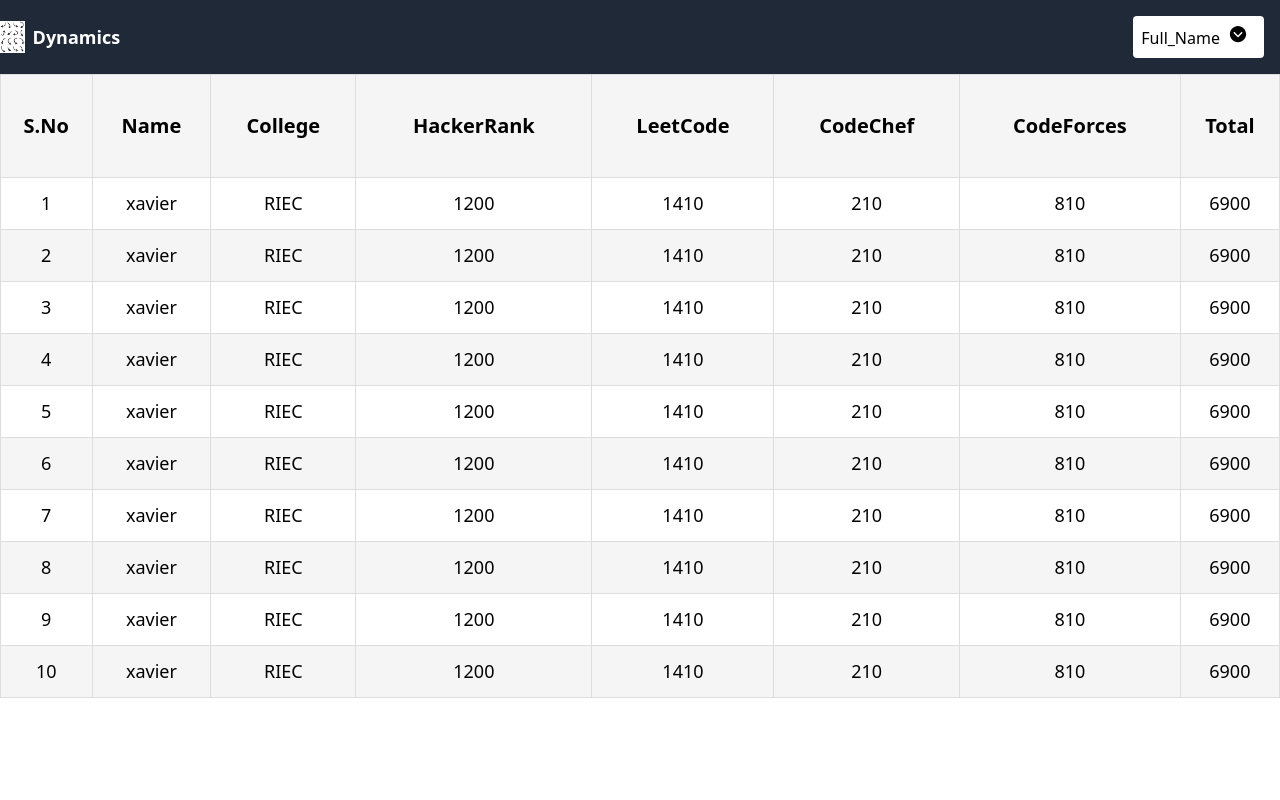
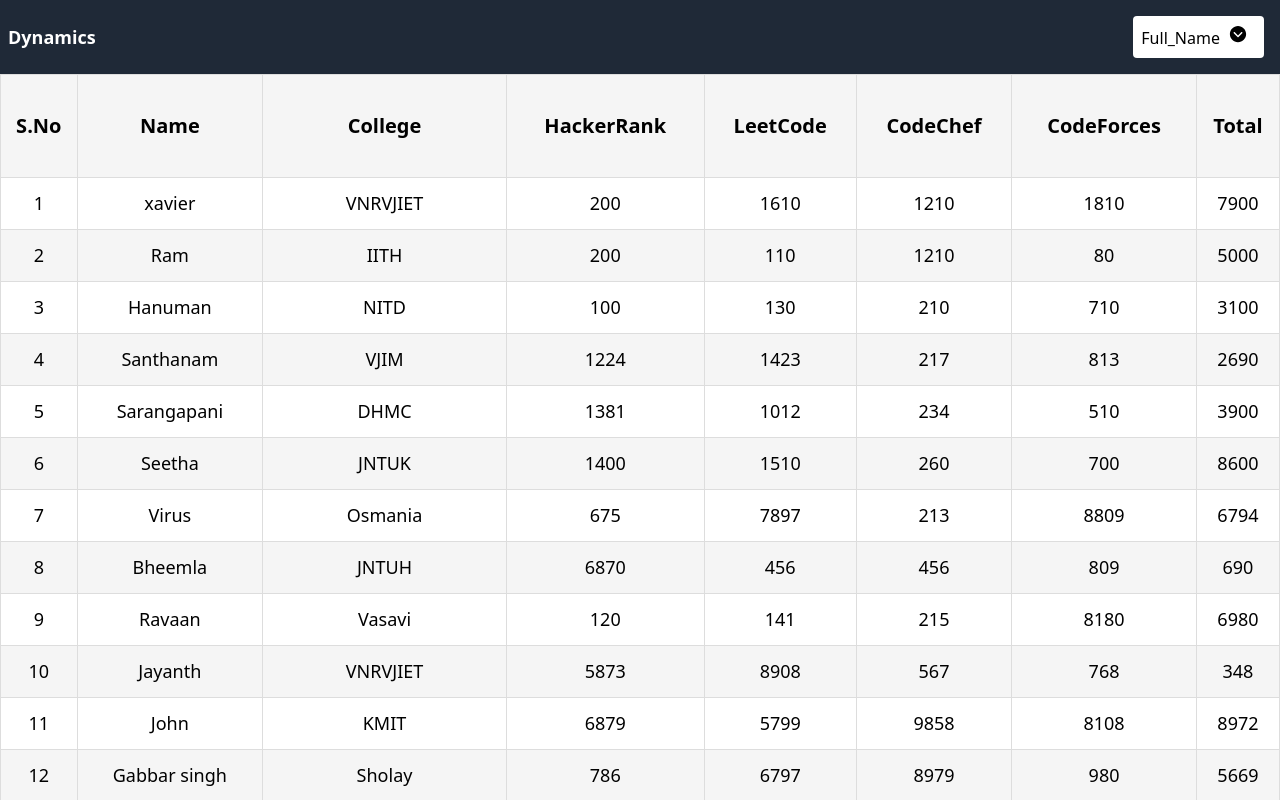
Before and after one commit to charan-24/coding-platform-result-analysis, a React (Create React App) app in the folder frontend/: page /leaderboard in a window 1280 px wide. Shown: the top 800 px of the page. Built offline with nearby package versions, Linux system fonts and the light colour scheme.

Commit message:
added contact-us page

```diff
--- a/frontend/package.json
+++ b/frontend/package.json
@@ -3,6 +3,7 @@
   "version": "0.1.0",
   "private": true,
   "dependencies": {
+    "@emailjs/browser": "^3.11.0",
     "@testing-library/jest-dom": "^5.17.0",
     "@testing-library/react": "^13.4.0",
     "@testing-library/user-event": "^13.5.0",
--- a/frontend/src/App.js
+++ b/frontend/src/App.js
@@ -4,6 +4,7 @@
 import CodingProfiles from './pages/codingProfiles';
 import LeaderBoard from './pages/leaderboard/leaderboard';
 import MyAccount from './pages/myAccount/myAccount';
+import Contactus from './layouts/contactus';
 
 //import Footer from './layouts/footer';
 import Register from './pages/register';
@@ -24,6 +25,7 @@
             <Route path='/coding-profiles' element={<CodingProfiles/>}/>
             <Route path='/leaderboard' element={<LeaderBoard />}/>
             <Route path='/my-account' element={<MyAccount />}/>
+            <Route path='/contact-us' element={<Contactus />}/>
         </Routes>
       </Router>
     </div>
--- /dev/null
+++ b/frontend/src/layouts/contactus.js
@@ -0,0 +1,45 @@
+import React, { useRef } from 'react';
+import emailjs from '@emailjs/browser';
+// import '../styles/Contactus.css';
+import Navbar from './navbar';
+function Contactus() {
+  const form = useRef();
+
+  const sendEmail = (e) => {
+    e.preventDefault();
+
+    emailjs.sendForm('service_bptjnsl', 'template_ribf58f', form.current, 'Ol8gkNhvS7n8Azo-0')
+      .then((result) => {
+          console.log(result.text);
+          alert("Mail Sent");
+      }, (error) => {
+          console.log(error.text);
+          alert("There's a problem with this service right now, sorry for your inconvenince");
+      });
+  };
+
+  return (
+    <div className=''>
+        {/* <Navbar /> */}
+        <div className='mx-auto border-t border-gray-300'>
+            <h1 className='text-center font-bold mt-4 lg:text-[2rem] underline'>CONTACT US</h1>
+            <form ref={form} onSubmit={sendEmail} className="w-3/4 md:w-2/5 mx-auto mt-4">
+                <label htmlFor="name" className="block  text-black font-bold mt-2">Name</label>
+                <input id="name" type="text" placeholder="Enter Your Name" className="w-full border-1 border-black rounded-mg mt-2 focus:outline-none"></input>
+                <hr className={`border-1 border-black w-full`}/>
+                <label htmlFor="email" className="block  text-black font-bold mt-2">Email</label>
+                <input id="email" type="email" placeholder="Enter your email" className="w-full rounded-mg mt-2 focus:outline-none"></input>
+                <hr className={`border-1 border-black w-full`}/>
+                <label htmlFor="desc" className="block  text-black font-bold mt-2">Message</label>
+                <textarea id="desc" type="text" placeholder="Enter your message" className="w-full rounded-mg mt-2 focus:outline-none"></textarea>
+                <hr className={`border-1 border-black w-full`}/>
+                <button className="block mx-auto bg-amber-300 rounded-md px-8 py-2 md:px-10 my-4">Send</button>
+                    {/* <hr className={`border-1 border-black w-full`}/>                    */}
+            </form>
+        </div>
+    </div>
+
+  );
+}
+
+export default Contactus;
--- a/frontend/src/layouts/footer.js
+++ /dev/null
@@ -1,11 +0,0 @@
-import React from "react";
-
-function Footer(){
-    return(
-        <div>
-            <h1>Footer</h1>
-        </div>
-    );
-};
-
-export default Footer;
--- a/frontend/src/layouts/navbar.js
+++ b/frontend/src/layouts/navbar.js
@@ -1,9 +1,10 @@
 // Navbar.js
 import React, { useState} from 'react';
-import { Link } from 'react-router-dom';
+import { Link, useNavigate } from 'react-router-dom';
 import logo1 from '../images/logo1.jpeg';
 import { IoIosArrowDropdownCircle } from "react-icons/io";
 const Navbar = () => {
+
   const [isDropdownOpen, setDropdownOpen] = useState(false);
   const [style,setStyle] = useState({});
 
@@ -23,12 +24,15 @@
     setDropdownOpen(!isDropdownOpen);
   };
 
-  const handleOptionClick = () => {
+  const handleOptionClick = (e) => {
     setStyle({
       transform: 'rotate(360deg)',
       transition: 'transform 150ms ease',
     });
     setDropdownOpen(false);
+    // if(e.target.id==='logout'){
+    //   useNavigate('../pages/login.js');
+    // }
   };
 
   // useEffect(()=>{
@@ -46,7 +50,7 @@
       <div className="container  flex justify-between items-center py-4">
         <div className="flex items-center">
           {/* logo image */}
-          <img src={logo1} alt="Logo" className="h-8 " />
+          {/* <img src={logo1} alt="Logo" className="h-8 " /> */}
           {/* Hide on small devices */}
           <span className="ml-2 text-lg font-semibold hidden sm:inline ">Dynamics</span>
         </div>
@@ -71,10 +75,10 @@
             </Link>
             {/* <Link to="/contact" className="block px-4 py-2 hover:bg-gray-200" onClick={handleOptionClick}>
               Contact Us
+            </Link> */}
+            <Link to="/" id="logout" className="block px-4 py-2 hover:bg-gray-200" onClick={handleOptionClick}>
+              LogOut
             </Link>
-            <Link to="/logout" className="block px-4 py-2 hover:bg-gray-200" onClick={handleOptionClick}>
-              LogOut
-            </Link> */}
           </div>
         </div>
       </div>
--- a/frontend/src/pages/leaderboard/leaderboard.js
+++ b/frontend/src/pages/leaderboard/leaderboard.js
@@ -1,110 +1,9 @@
 import React from "react";
 import Navbar from '../../layouts/navbar';
+import Contactus from "../../layouts/contactus";
 import './leaderboard.css';
+import { Users } from "./leaderboarddata";
 function LeaderBoard(){
-    const users = [
-            {
-                sno:1,
-                name: "xavier",
-                college: "RIEC",
-                hacker:1200,
-                leet:1410,
-                chef:210,
-                force:810,
-                total:6900
-            },
-            {
-                sno:2,
-                name: "xavier",
-                college: "RIEC",
-                hacker:1200,
-                leet:1410,
-                chef:210,
-                force:810,
-                total:6900
-            },
-            {
-                sno:3,
-                name: "xavier",
-                college: "RIEC",
-                hacker:1200,
-                leet:1410,
-                chef:210,
-                force:810,
-                total:6900
-            },
-            {
-                sno:4,
-                name: "xavier",
-                college: "RIEC",
-                hacker:1200,
-                leet:1410,
-                chef:210,
-                force:810,
-                total:6900
-            },
-            {
-                sno:5,
-                name: "xavier",
-                college: "RIEC",
-                hacker:1200,
-                leet:1410,
-                chef:210,
-                force:810,
-                total:6900
-            },
-            {
-                sno:6,
-                name: "xavier",
-                college: "RIEC",
-                hacker:1200,
-                leet:1410,
-                chef:210,
-                force:810,
-                total:6900
-            },
-            {
-                sno:7,
-                name: "xavier",
-                college: "RIEC",
-                hacker:1200,
-                leet:1410,
-                chef:210,
-                force:810,
-                total:6900
-            },
-            {
-                sno:8,
-                name: "xavier",
-                college: "RIEC",
-                hacker:1200,
-                leet:1410,
-                chef:210,
-                force:810,
-                total:6900
-            },
-            {
-                sno:9,
-                name: "xavier",
-                college: "RIEC",
-                hacker:1200,
-                leet:1410,
-                chef:210,
-                force:810,
-                total:6900
-            },
-            {
-                sno:10,
-                name: "xavier",
-                college: "RIEC",
-                hacker:1200,
-                leet:1410,
-                chef:210,
-                force:810,
-                total:6900
-            },
-    ];
-    console.log({users});
     return(
         <div>
             <Navbar />
@@ -123,7 +22,7 @@
                         </tr>
                     </thead>
                     <tbody>
-                        {users.map((user,index)=>(
+                        {Users.map((user,index)=>(
                             <tr key={user.sno} className={index%2!==0?"tbody-row bg-[#f5f5f5]":"tbody-row"}>
                                 <td>{user.sno}</td>
                                 <td>{user.name}</td>
@@ -138,6 +37,7 @@
                     </tbody>
                 </table>
             </div>
+            <Contactus />
         </div>
     );
 };
--- /dev/null
+++ b/frontend/src/pages/leaderboard/leaderboarddata.js
@@ -0,0 +1,202 @@
+export const Users = [
+    {
+        sno:1,
+        name: "xavier",
+        college: "VNRVJIET",
+        hacker:200,
+        leet:1610,
+        chef:1210,
+        force:1810,
+        total:7900
+    },
+    {
+        sno:2,
+        name: "Ram",
+        college: "IITH",
+        hacker:200,
+        leet:110,
+        chef:1210,
+        force:80,
+        total:5000
+    },
+    {
+        sno:3,
+        name: "Hanuman",
+        college: "NITD",
+        hacker:100,
+        leet:130,
+        chef:210,
+        force:710,
+        total:3100
+    },
+    {
+        sno:4,
+        name: "Santhanam",
+        college: "VJIM",
+        hacker:1224,
+        leet:1423,
+        chef:217,
+        force:813,
+        total:2690
+    },
+    {
+        sno:5,
+        name: "Sarangapani",
+        college: "DHMC",
+        hacker:1381,
+        leet:1012,
+        chef:234,
+        force:510,
+        total:3900
+    },
+    {
+        sno:6,
+        name: "Seetha",
+        college: "JNTUK",
+        hacker:1400,
+        leet:1510,
+        chef:260,
+        force:700,
+        total:8600
+    },
+    {
+        sno:7,
+        name: "Virus",
+        college: "Osmania",
+        hacker:675,
+        leet:7897,
+        chef:213,
+        force:8809,
+        total:6794
+    },
+    {
+        sno:8,
+        name: "Bheemla",
+        college: "JNTUH",
+        hacker:6870,
+        leet:456,
+        chef:456,
+        force:809,
+        total:690
+    },
+    {
+        sno:9,
+        name: "Ravaan",
+        college: "Vasavi",
+        hacker:120,
+        leet:141,
+        chef:215,
+        force:8180,
+        total:6980
+    },
+    {
+        sno:10,
+        name: "Jayanth",
+        college: "VNRVJIET",
+        hacker:5873,
+        leet:8908,
+        chef:567,
+        force:768,
+        total:348
+    },
+    {
+        sno:11,
+        name: "John",
+        college: "KMIT",
+        hacker:6879,
+        leet:5799,
+        chef:9858,
+        force:8108,
+        total:8972
+    },
+    {
+        sno:12,
+        name: "Gabbar singh",
+        college: "Sholay",
+        hacker:786,
+        leet:6797,
+        chef:8979,
+        force:980,
+        total:5669
+    },
+    {
+        sno:13,
+        name: "Dany",
+        college: "KLHU",
+        hacker:2383,
+        leet:6989,
+        chef:878,
+        force:897,
+        total:9999
+    },
+    {
+        sno:14,
+        name: "Joe Rogan",
+        college: "Nalla Malla Reddy",
+        hacker:324,
+        leet:7890,
+        chef:6986,
+        force:3567,
+        total:8898
+    },
+    {
+        sno:15,
+        name: "Fakhroodhin",
+        college: "MallaReddy",
+        hacker:6787,
+        leet:3425,
+        chef:219,
+        force:8170,
+        total:6945
+    },
+    {
+        sno:16,
+        name: "Farak Ojhaa",
+        college: "Massachusetts",
+        hacker:5683,
+        leet:7987,
+        chef:8789,
+        force:7980,
+        total:7987
+    },
+    {
+        sno:17,
+        name: "Djinn",
+        college: "VNRVJIET",
+        hacker:7039,
+        leet:3793,
+        chef:210,
+        force:810,
+        total:6900
+    },
+    {
+        sno:18,
+        name: "Losiue",
+        college: "Stanford",
+        hacker:1200,
+        leet:1410,
+        chef:210,
+        force:810,
+        total:6900
+    },
+    {
+        sno:19,
+        name: "Ian Bishop",
+        college: "Harvard",
+        hacker:1200,
+        leet:1410,
+        chef:210,
+        force:810,
+        total:6900
+    },
+    {
+        sno:20,
+        name: "Mehboob",
+        college: "SNIST",
+        hacker:7034,
+        leet:7989,
+        chef:2108,
+        force:8780,
+        total:9990
+    },
+];
--- a/frontend/src/pages/login.js
+++ b/frontend/src/pages/login.js
@@ -22,7 +22,7 @@
             <div className="md:grid md:grid-cols-2 relative">
             <div className="relative">
                 <div className="relative max-md:hidden left-side w-full h-screen text-black font-extrabold">
-                    <h1 className="xl:text-4xl">LOGO</h1>
+                    <h1 className="xl:text-4xl">DYNAMICS</h1>
                     <h1 className="block text-center text-3xl">WELCOME BACK</h1>
                     <div className="flex justify-center item-center">
                         <img src= {Coding} className="absolute top-1/4 w-3/4" alt="coding GIF" />
--- a/frontend/src/pages/myAccount/myAccount.js
+++ b/frontend/src/pages/myAccount/myAccount.js
@@ -1,5 +1,6 @@
 import React from "react";
 import Navbar from "../../layouts/navbar";
+import Contactus from "../../layouts/contactus";
 import {codingProfiles,personals,socials,development} from "./myAccountsdata";
 function MyAccount(){
     return(
--- a/frontend/src/pages/myProfile/myProfile.js
+++ b/frontend/src/pages/myProfile/myProfile.js
@@ -4,6 +4,7 @@
 import BarGraph from './BarChart';
 import UserInfo from '../UserProfileInfo';
 import Navbar from '../../layouts/navbar';
+import Contactus from "../../layouts/contactus";
 const MyProfile = () => {
   const profileImageUrl = ''; // Add the actual image URL
 
@@ -46,8 +47,8 @@
           </div>
         </div>
       </div>
+      <Contactus />
     </div>
-
   );
 };
 
--- a/frontend/src/pages/register.js
+++ b/frontend/src/pages/register.js
@@ -20,7 +20,7 @@
         <div className="md:grid md:grid-cols-2 relative">
             <div className="relative">
                     <div className="max-md:hidden left-side w-full h-screen text-black font-extrabold relative">
-                        <h1 className="xl:text-4xl">LOGO</h1>
+                        <h1 className="xl:text-4xl">DYNAMICS</h1>
                         <h1 className="block text-center text-3xl">WELCOME CODERS</h1>
                         <div className="flex justify-center item-center">
                             <img src= {Coding} className="absolute top-1/4 w-3/4" alt="coding GIF" />
@@ -42,9 +42,9 @@
                     </div>
                     <form className="text-start bg-white ring-slate-50 mt-4" action="http://localhost:5000/register" method="post">
                         <label htmlFor="mail" className="block text-[16px] font-lato">Full Name</label>
-                        <input id="mail" type="email" name="mail" className="mb-4 h-[43px]  bg-[#F5F5F5] rounded w-full focus:outline-none font-lato"/>
+                        <input id="mail" type="text" name="mail" className="mb-4 h-[43px]  bg-[#F5F5F5] rounded w-full focus:outline-none font-lato"/>
                         <label htmlFor="mail" className="block text-[16px]  font-lato">Username</label>
-                        <input id="mail" type="email" name="mail" className="mb-4 h-[43px]  bg-[#F5F5F5] rounded w-full focus:outline-none font-lato"/>
+                        <input id="mail" type="text" name="mail" className="mb-4 h-[43px]  bg-[#F5F5F5] rounded w-full focus:outline-none font-lato"/>
                         <label htmlFor="mail" className="block text-[16px] font-lato">Email address</label>
                         <input id="mail" type="email" name="mail" className="mb-4 h-[43px]  bg-[#F5F5F5] rounded w-full focus:outline-none font-lato"/>
                         <label htmlFor="password" className="block text-[16px] font-lato">Password</label>
```
Also changed, not shown: 2 other files (tests, documents, lock files or other folders). Lines whose indentation alone changed are shown as unchanged.
